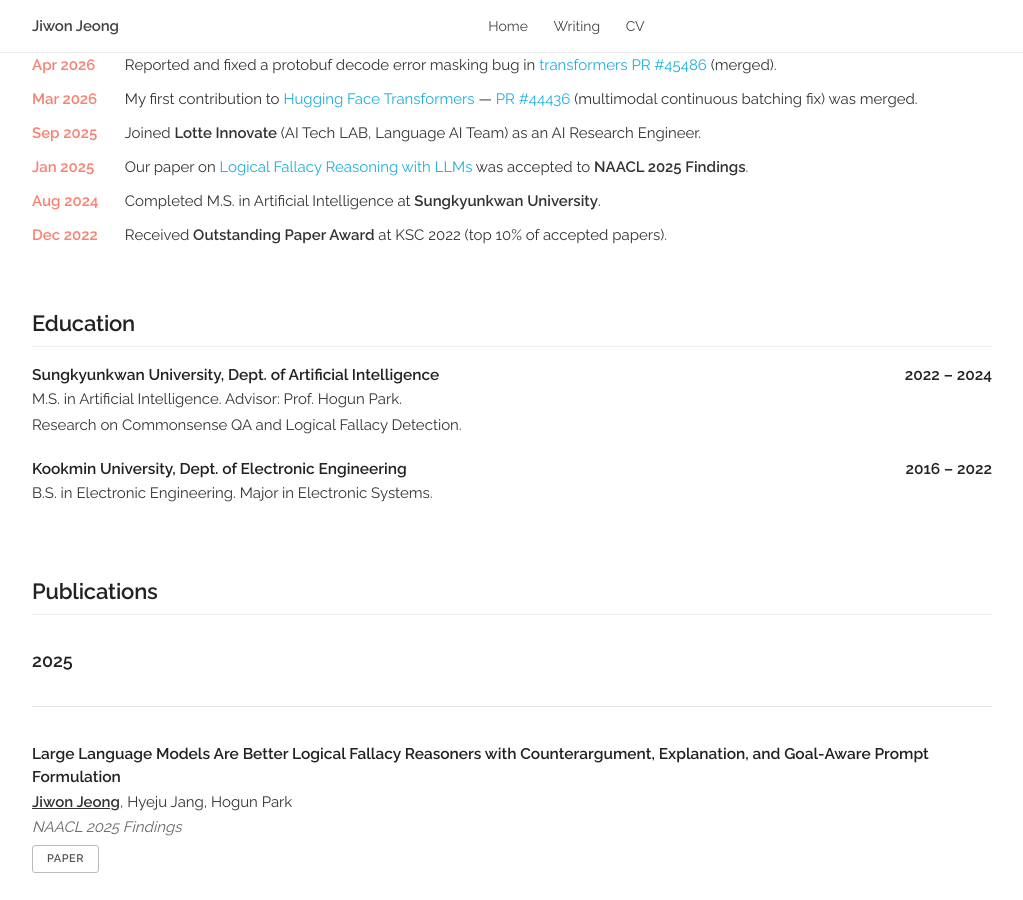
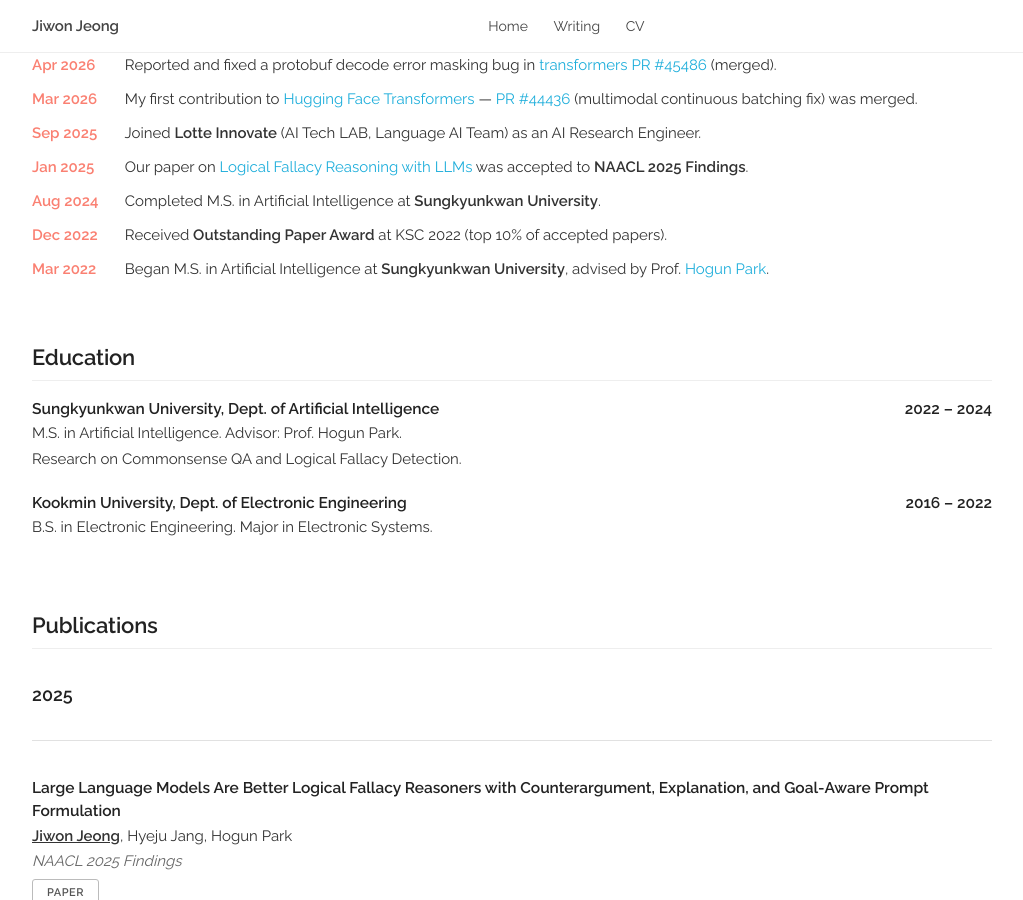
Before and after one commit to jw9603/jw9603.github.io, a Jekyll site: the page index.html, which Jekyll copies as it is, in a window 1280 px wide and 900 px high, scrolled down 865 px. Shown: the whole window, without its empty margins (128-1151 px from the left). Built offline with Jekyll 4.4.1, drawn with Linux system fonts in a browser that asks for light colours; a style sheet for code colours, icons or effects is not loaded.

Commit message:
docs: add M.S. start (Mar 2022, advised by Hogun Park) to News

```diff
--- a/index.html
+++ b/index.html
@@ -118,6 +118,11 @@
       <div class="news-item">
         <b class="news-date">Dec 2022</b>
         Received <b>Outstanding Paper Award</b> at KSC 2022 (top 10% of accepted papers).
+      </div>
+
+      <div class="news-item">
+        <b class="news-date">Mar 2022</b>
+        Began M.S. in Artificial Intelligence at <b>Sungkyunkwan University</b>, advised by Prof. <a href="https://sites.google.com/view/hogunpark" target="_blank">Hogun Park</a>.
       </div>
     </div>
 
```
